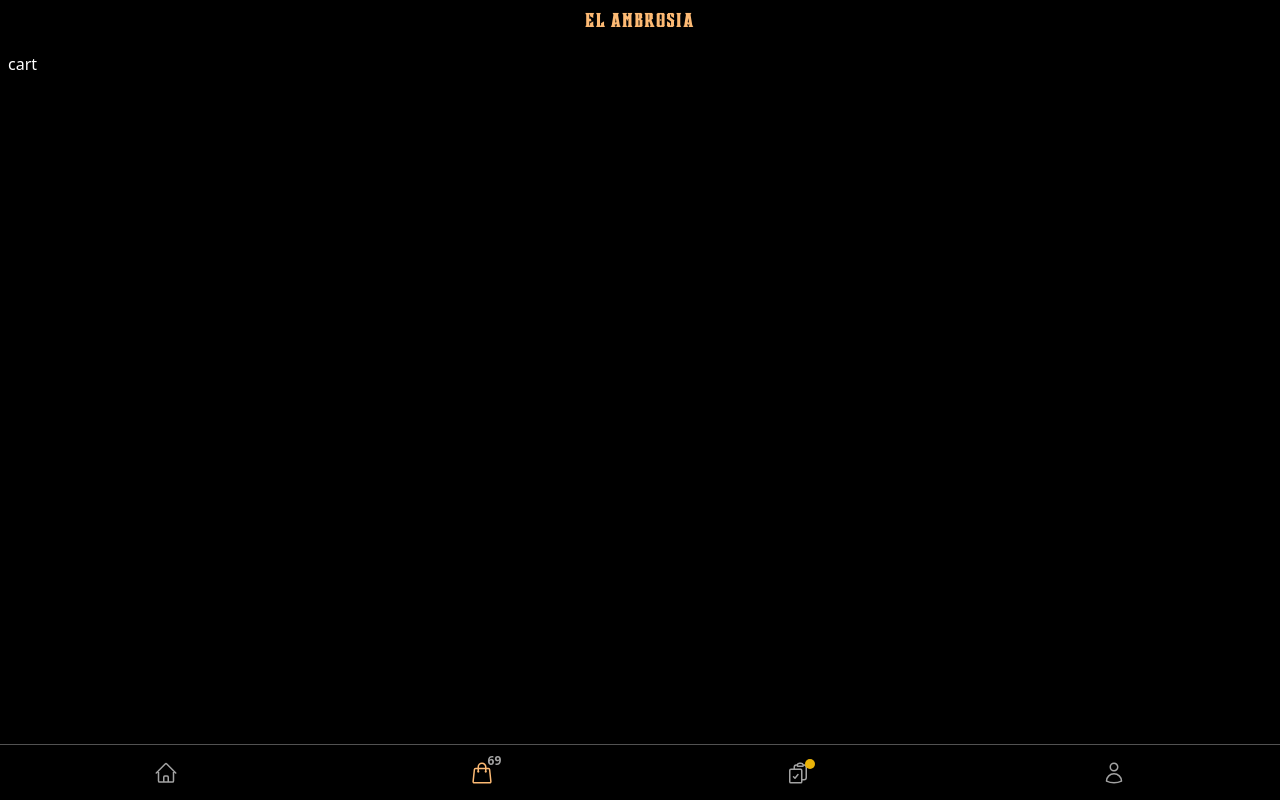
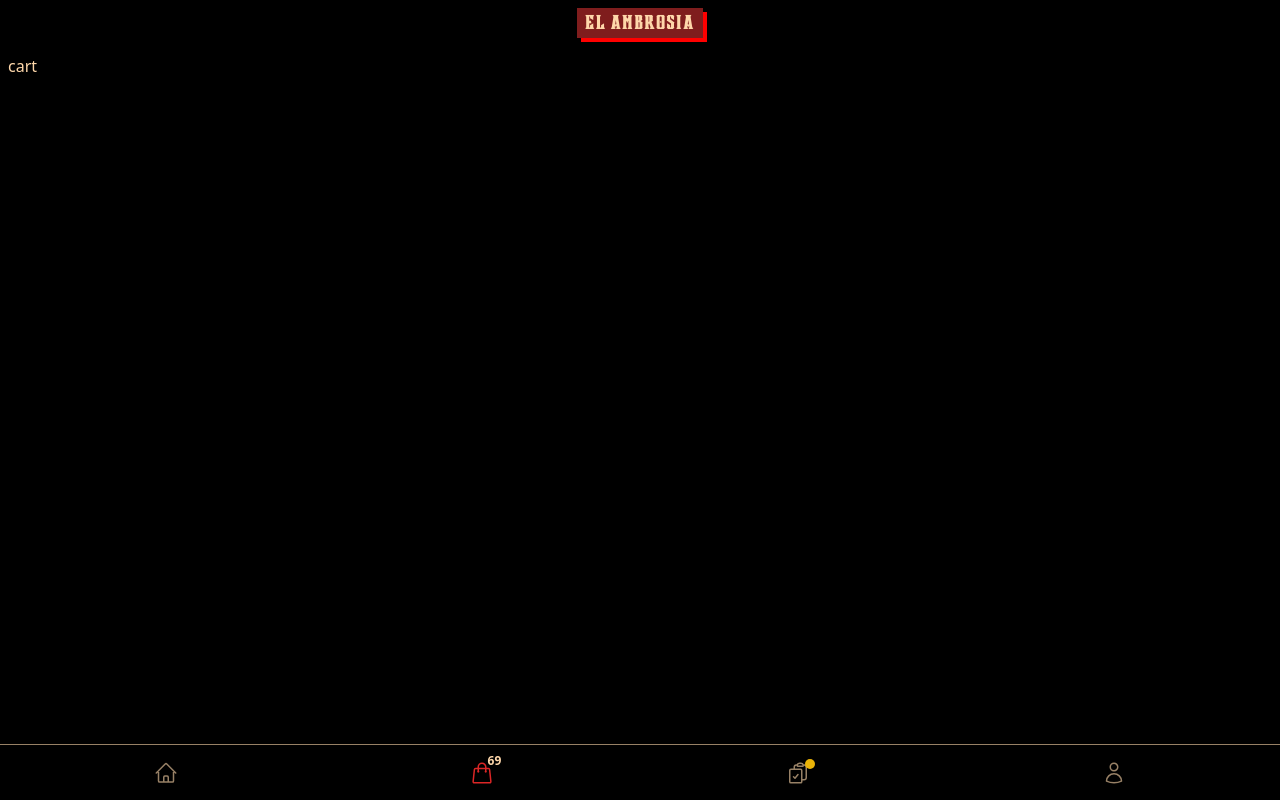
Before and after one commit to dongumayagay/El-Ambrosia, a SvelteKit app: page /cart in a window 1280 px wide. Built offline with nearby package versions, Linux system fonts and the light colour scheme.

Commit message:
change color

```diff
--- /dev/null
+++ b/src/lib/components/Logo.svelte
@@ -0,0 +1,11 @@
+<a href="/">
+	<main class="bg-red-900 w- w-fit px-2 pt-0.5">
+		<h1 class=" text-orange-200 font-mestizo tracking-widest text-lg">EL AMBROSIA</h1>
+	</main>
+</a>
+
+<style>
+	main {
+		box-shadow: 0.25rem 0.25rem red;
+	}
+</style>
--- a/src/lib/components/Navbar.svelte
+++ b/src/lib/components/Navbar.svelte
@@ -3,10 +3,10 @@
 	$: pathname = $page.url.pathname;
 </script>
 
-<nav class="border-t border-neutral-600 px-2 flex stroke-neutral-400 max-h-14">
+<nav class="max-h-14 px-2 flex border-t border-orange-200/60  stroke-orange-200/60">
 	<a
 		class={`flex-1 flex justify-center aspect-square h-full ${
-			pathname == '/' ? 'stroke-orange-300' : ''
+			pathname == '/' ? 'stroke-red-600' : ''
 		} transition-colors`}
 		href="/"
 	>
@@ -28,7 +28,7 @@
 	</a>
 	<a
 		class={`flex-1 flex justify-center aspect-square h-full ${
-			pathname == '/cart' ? 'stroke-orange-300' : ''
+			pathname == '/cart' ? 'stroke-red-600' : ''
 		} transition-colors`}
 		href="/cart"
 	>
@@ -46,14 +46,12 @@
 					d="M15.75 10.5V6a3.75 3.75 0 10-7.5 0v4.5m11.356-1.993l1.263 12c.07.665-.45 1.243-1.119 1.243H4.25a1.125 1.125 0 01-1.12-1.243l1.264-12A1.125 1.125 0 015.513 7.5h12.974c.576 0 1.059.435 1.119 1.007zM8.625 10.5a.375.375 0 11-.75 0 .375.375 0 01.75 0zm7.5 0a.375.375 0 11-.75 0 .375.375 0 01.75 0z"
 				/>
 			</svg>
-			<div class="absolute top-[15%] right-[15%] text-right text-xs text-neutral-400 font-bold ">
-				69
-			</div>
+			<div class="absolute top-[15%] right-[15%] text-right text-xs  font-bold ">69</div>
 		</div>
 	</a>
 	<a
 		class={`flex-1 flex justify-center aspect-square h-full ${
-			pathname == '/orders' ? 'stroke-orange-300' : ''
+			pathname == '/orders' ? 'stroke-red-600' : ''
 		} transition-colors`}
 		href="/orders"
 	>
@@ -78,7 +76,7 @@
 	</a>
 	<a
 		class={`flex-1 flex justify-center aspect-square h-full ${
-			pathname == '/account' ? 'stroke-orange-300' : ''
+			pathname == '/account' ? 'stroke-red-600' : ''
 		} transition-colors`}
 		href="/account"
 	>
--- a/src/routes/+layout.svelte
+++ b/src/routes/+layout.svelte
@@ -5,6 +5,7 @@
 	import '../app.postcss';
 	import Loading from '$lib/components/Loading.svelte';
 	import Navbar from '$lib/components/Navbar.svelte';
+	import Logo from '$lib/components/Logo.svelte';
 
 	let loading = true;
 	onMount(() => {
@@ -14,11 +15,11 @@
 
 <svelte:head><title>El Ambrosia</title></svelte:head>
 
-<div class="h-full bg-black text-white flex flex-col">
+<div class="h-full bg-black text-orange-200 flex flex-col">
 	{#if !loading}
 		<main class="flex-1 flex flex-col" in:fade={{ delay: 200 }}>
-			<header class="text-center py-2">
-				<a href="/" class="text-orange-300 text-lg font-mestizo tracking-widest"> EL AMBROSIA </a>
+			<header class="flex justify-center py-2">
+				<Logo />
 			</header>
 			<div class="flex-1 flex flex-col p-2">
 				<slot />
--- a/src/routes/+page.js
+++ b/src/routes/+page.js
@@ -1,17 +1,19 @@
+import { supabase } from '$lib/supabase/client';
 import { error } from '@sveltejs/kit';
 
 /** @type {import('./$types').PageLoad} */
-export function load({}) {
-  // @ts-ignore
-//   if (params.slug === 'hello-world') {
-//     return {
-//       title: 'Hello world!',
-//       content: 'Welcome to our blog. Lorem ipsum dolor sit amet...'
-//     };
-//   }
- return {
-    text:"hello"
- }
+export async function load({}) {
 
-//   throw error(404, 'Not found');
+    const {data:products,error:err}=  await supabase.from('products').select(`
+    id,name,description,image,type,
+    product_variants(
+        id,name,price
+    )
+    `)
+
+    if (err) throw error(404, 'Not found');
+
+    return{
+        products
+    }
 }
--- a/src/routes/+page.svelte
+++ b/src/routes/+page.svelte
@@ -1,7 +1,12 @@
 <script>
 	export let data;
-	console.log(data);
+	const products = data.products;
+	console.log(products);
 </script>
 
 <h1 class="text-center">Welcome to El Ambrosia</h1>
 <p class="text-center">Home of Authentic Middle Eastern Shawarma</p>
+
+<!-- {#each data as } -->
+
+<!-- {/each} -->
```
